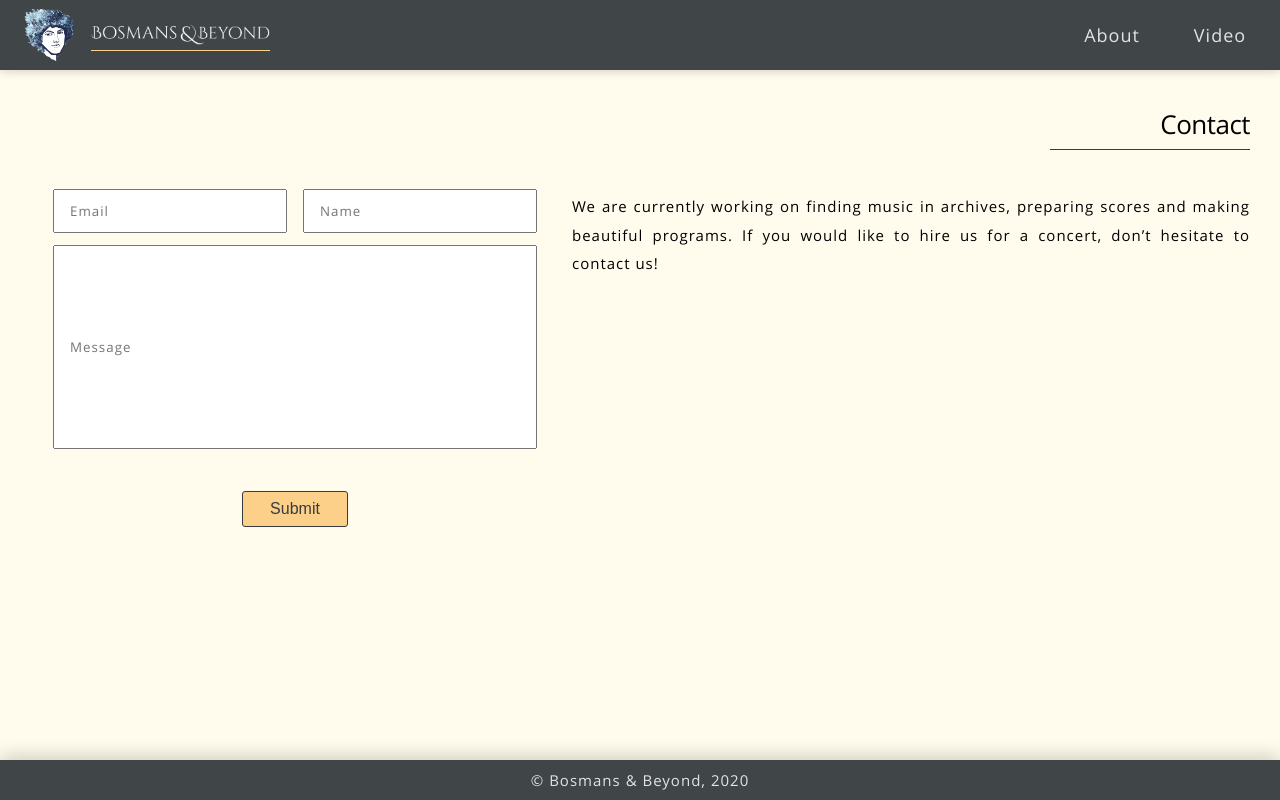
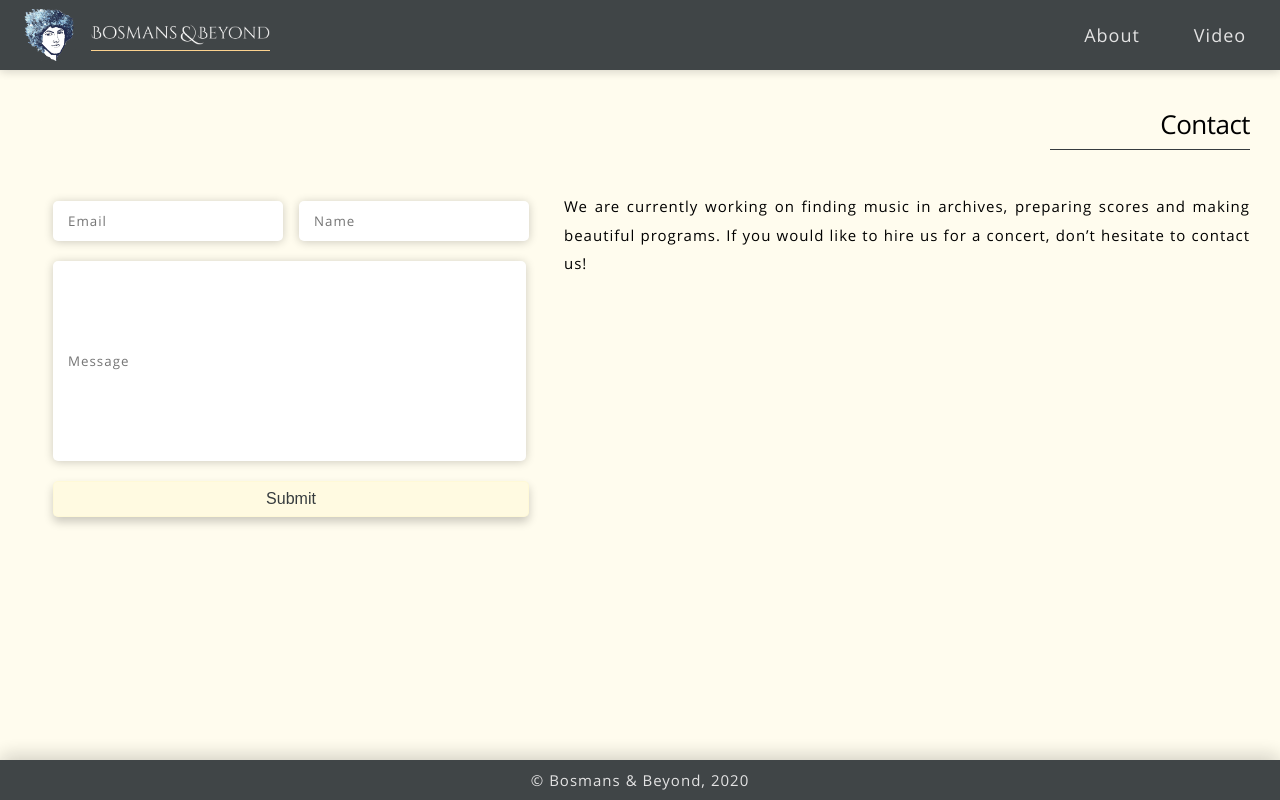
Before and after one commit to BKmetoff/bosmans-and-beyond, a React (Create React App) app: page /contact in a window 1280 px wide. Built offline with nearby package versions, Linux system fonts and the light colour scheme.

Commit message:
feat: WIP: contact page & form - styling of primary button

```diff
--- a/src/components/Contact.js
+++ b/src/components/Contact.js
@@ -3,7 +3,6 @@ import React from 'react'
 import { SectionWrapper, MotionWrapper } from './backbone/Wrapper'
 import { Title, Text } from './backbone/Text'
 import Form from './backbone/Form'
-
 import Sheet from './backbone/Sheet'
 
 export default function Contact({ contact }) {
--- a/src/components/backbone/Button.js
+++ b/src/components/backbone/Button.js
@@ -23,15 +23,17 @@ const kinds = {
 	primary: css`
 		align-self: center;
 		color: ${Theme.colors.dark};
-		background-color: ${Theme.colors.accent};
-
-		border-radius: ${Theme.borderRadius};
-		border: 1px solid ${Theme.colors.dark};
-		margin-top: ${Theme.margin.M};
+		background-color: ${Theme.colors.background};
+		border-radius: ${Theme.borderRadiusM};
+		border: 1px solid ${Theme.colors.background};
+		margin-top: ${Theme.margin.S};
+		box-shadow: ${Theme.shadow.button};
 		padding: ${Theme.margin.XS} ${Theme.margin.S} ${Theme.margin.XS}
 			${Theme.margin.S};
 		:hover {
 			transform: ${Theme.hoverScale};
+			background-color: ${Theme.colors.accent};
+			box-shadow: ${Theme.shadow.M};
 		}
 	`,
 
--- a/src/components/backbone/Form.js
+++ b/src/components/backbone/Form.js
@@ -4,14 +4,24 @@ import styled, { css } from 'styled-components'
 import { Theme } from '../theme/Theme'
 import Button from './Button'
 
+const SubmitButton = styled(Button)`
+	align-self: auto;
+	margin-left: ${Theme.margin.XS};
+	margin-right: ${Theme.margin.XS};
+`
+
 const BaseInput = styled.input`
 	width: 200px;
 	height: 40px;
 	padding-left: ${Theme.padding.S};
 	padding-right: ${Theme.padding.S};
-	margin-bottom: ${Theme.margin.S};
+	border: none;
+	border-radius: ${Theme.borderRadiusM};
+	margin-bottom: ${Theme.margin.XS};
+	margin-top: ${Theme.margin.S};
 	margin-left: ${Theme.margin.XS};
 	margin-right: ${Theme.margin.XS};
+	box-shadow: ${Theme.shadow.S};
 
 	${({ message }) =>
 		message !== undefined &&
@@ -54,9 +64,9 @@ export default function Form() {
 				placeholder='Message'
 				required
 			/>
-			<Button type='submit' kind='primary'>
+			<SubmitButton type='submit' kind='primary'>
 				Submit
-			</Button>
+			</SubmitButton>
 		</BaseForm>
 	)
 }
--- a/src/components/theme/Theme.js
+++ b/src/components/theme/Theme.js
@@ -14,6 +14,7 @@ export const Theme = {
 		S: '0 1px 10px rgba(0, 0, 0, 0.2)',
 		M: '0 4px 20px rgba(0, 0, 0, 0.2)',
 		L: '0 10px 15px rgba(0,0,0,0.2)',
+		button: '0 5px 10px rgba(0,0,0,0.2)',
 		inverted: '0 -4px 20px rgba(0, 0, 0, 0.2)',
 	},
 
```
